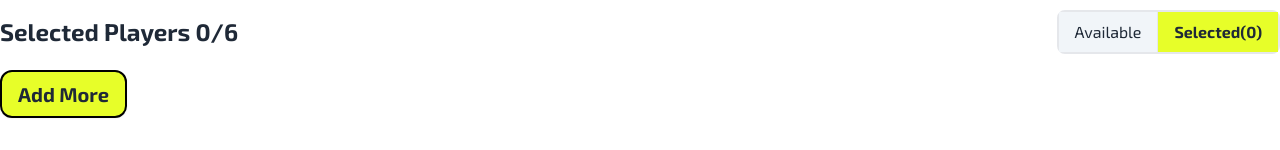
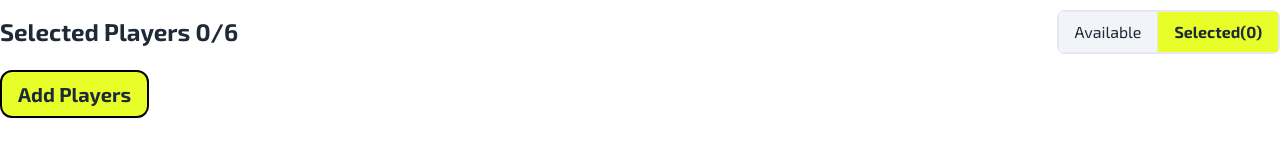
Before and after one commit to jubayerahmmad/building-dream-xi, a React (Vite) app: page / in a window 1280 px wide. Both pictures are taken after a click on the button "Available". Shown: the part 650-800 px from the top of the page. Built offline with nearby package versions, Linux system fonts and the light colour scheme.

Commit message:
delete btn and add more btn func

```diff
--- a/src/App.jsx
+++ b/src/App.jsx
@@ -2,14 +2,16 @@ import { useState, useEffect } from "react";
 import Navbar from "./components/Navbar";
 import ToggleButtons from "./components/ToggleButtons";
 import Footer from "./components/Footer";
-import Players from "./components/Players";
 
 function App() {
-  const [isActive, setIsActive] = useState(true);
   const [coins, setCoins] = useState(0);
 
+  const [isActive, setIsActive] = useState(true);
+
   const [availablePlayers, setAvailablePlayers] = useState([]);
+
   const [selectedPlayers, setSelectedPlayers] = useState([]);
+
   const [totalSelected, setTotalSelected] = useState(0);
 
   useEffect(() => {
@@ -18,36 +20,53 @@ function App() {
       .then((data) => setAvailablePlayers(data));
   }, []);
 
+  //add coins functions
   const addCoins = () => {
     setCoins(coins + 2500000);
   };
 
-  const choosePlayer = (removedCoins, player) => {
-    if (removedCoins > coins) {
-      alert("Not Enough Coins");
-    } else {
-      setCoins(coins - removedCoins);
-      if (totalSelected > 5) {
-        alert("Enough");
-      } else {
-        const selected = [...selectedPlayers, player];
-        setTotalSelected(totalSelected + 1);
-        setSelectedPlayers(selected);
-        console.log(selected);
-      }
-      // console.log(player);
-    }
-  };
-
-  const addMorePlayer = (availablePlayers) => {
-    console.log(availablePlayers);
-  };
-
+  //toggle button func
   const handleToggle = () => {
     if (isActive) {
       setIsActive(!true);
     } else setIsActive(!false);
   };
+
+  // choose player button func
+  const choosePlayer = (playerPrice, player) => {
+    const isExist = selectedPlayers.find((plr) => plr.name === player.name);
+    if (!isExist) {
+      if (playerPrice > coins) {
+        alert("Not Enough Coins");
+      } else {
+        setCoins(coins - playerPrice);
+        if (totalSelected > 5) {
+          alert("Slot FullFilled");
+        } else {
+          const selected = [...selectedPlayers, player];
+          setTotalSelected(totalSelected + 1);
+          setSelectedPlayers(selected);
+        }
+      }
+    } else {
+      alert("Already Added");
+    }
+  };
+
+  // delete player button func
+  const deletePlayer = (name) => {
+    const remove = selectedPlayers.filter((player) => player.name !== name);
+    setSelectedPlayers(remove);
+    setTotalSelected(totalSelected - 1);
+  };
+
+  //add more button func
+  const addMore = () => {
+    if (isActive) {
+      setIsActive(!true);
+    } else setIsActive(!false);
+  };
+
   return (
     <>
       <Navbar coins={coins} addCoins={addCoins}></Navbar>
@@ -59,7 +78,8 @@ function App() {
         coins={coins}
         isActive={isActive}
         handleToggle={handleToggle}
-        addMorePlayer={addMorePlayer}
+        deletePlayer={deletePlayer}
+        addMore={addMore}
       ></ToggleButtons>
 
       <Footer></Footer>
--- a/src/components/Players.jsx
+++ b/src/components/Players.jsx
@@ -51,7 +51,6 @@ const Players = ({ availablePlayers, choosePlayer }) => {
 
 Players.propTypes = {
   availablePlayers: PropTypes.array.isRequired,
-
   choosePlayer: PropTypes.func.isRequired,
 };
 
--- a/src/components/Selected.jsx
+++ b/src/components/Selected.jsx
@@ -1,7 +1,5 @@
 import PropTypes from "prop-types";
-const Selected = ({ selectedPlayers, addMorePlayer }) => {
-  console.log(selectedPlayers);
-
+const Selected = ({ selectedPlayers, deletePlayer, addMore }) => {
   return (
     <div className="container mx-auto p-4 lg:p-0 mb-96">
       <div>
@@ -23,8 +21,10 @@ const Selected = ({ selectedPlayers, addMorePlayer }) => {
               </div>
             </div>
             <div>
-              <button className="btn btn-outline text-error">
-                {" "}
+              <button
+                onClick={() => deletePlayer(player.name)}
+                className="btn btn-outline text-error"
+              >
                 <i className="fa-solid fa-trash"></i>Delete
               </button>
             </div>
@@ -32,10 +32,10 @@ const Selected = ({ selectedPlayers, addMorePlayer }) => {
         ))}
         <div>
           <button
-            onClick={addMorePlayer}
+            onClick={addMore}
             className="btn bg-[#E7FE29]  border-2 border-black rounded-xl text-xl font-bold"
           >
-            Add More
+            Add Players
           </button>
         </div>
       </div>
@@ -45,6 +45,7 @@ const Selected = ({ selectedPlayers, addMorePlayer }) => {
 
 Selected.propTypes = {
   selectedPlayers: PropTypes.array,
-  addMorePlayer: PropTypes.func,
+  deletePlayer: PropTypes.func,
+  addMore: PropTypes.func,
 };
 export default Selected;
--- a/src/components/ToggleButtons.jsx
+++ b/src/components/ToggleButtons.jsx
@@ -9,7 +9,8 @@ const ToggleButtons = ({
   selectedPlayers,
   totalSelected,
   choosePlayer,
-  addMorePlayer,
+  deletePlayer,
+  addMore,
 }) => {
   return (
     <>
@@ -53,9 +54,11 @@ const ToggleButtons = ({
         ></Players>
       ) : (
         <Selected
+          availablePlayers={availablePlayers}
           selectedPlayers={selectedPlayers}
           totalSelected={totalSelected}
-          addMorePlayer={addMorePlayer}
+          deletePlayer={deletePlayer}
+          addMore={addMore}
         ></Selected>
       )}
     </>
@@ -65,8 +68,10 @@ const ToggleButtons = ({
 ToggleButtons.propTypes = {
   handleToggle: PropTypes.func.isRequired,
   choosePlayer: PropTypes.func.isRequired,
+  addMore: PropTypes.func.isRequired,
   availablePlayers: PropTypes.array.isRequired,
   selectedPlayers: PropTypes.array.isRequired,
+  deletePlayer: PropTypes.func,
   isActive: PropTypes.bool.isRequired,
   coins: PropTypes.number.isRequired,
   totalSelected: PropTypes.number.isRequired,
```
Also changed, not shown: 1 other file (tests, documents, lock files or other folders).
